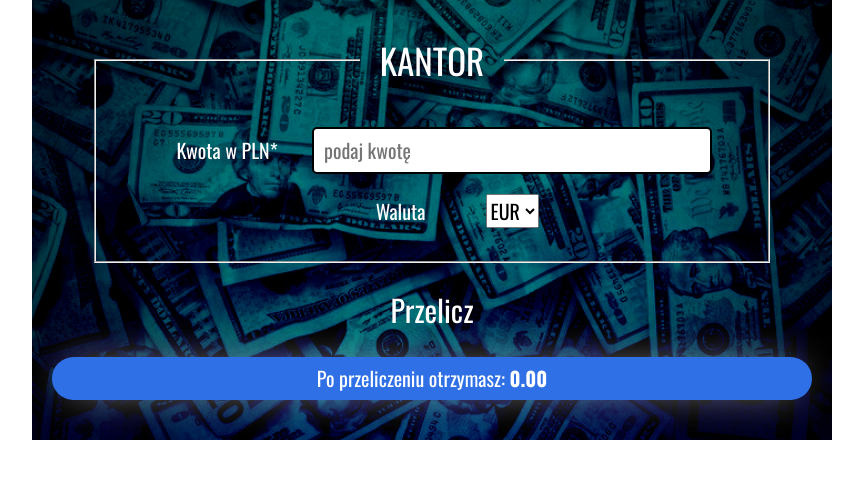
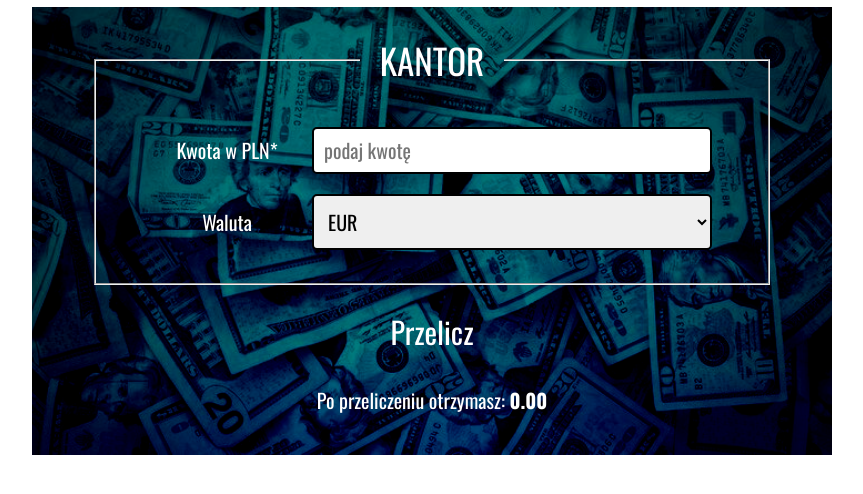
Before and after one commit to PiotrObrochta/currency-converter-react, a React (Create React App) app: page / in a window 1280 px wide. Shown: the top 494 px of the page, without its empty margins (208-1071 px from the left). Built offline with nearby package versions, Linux system fonts and the light colour scheme.

Commit message:
some minor changes to class styling

```diff
--- a/src/Form/style.css
+++ b/src/Form/style.css
@@ -16,13 +16,12 @@
 .form__button {
     font-size: 30px;
     width: 80%;
-    background-color: rgb(255, 255, 255);
     border-style: none;
     padding: 10px;
     color: rgb(255, 255, 255);
-    border-radius: 50px;
     background-color: transparent;
-    transition: color 0.2s;
+    transition: color 0.1s;
+    cursor: pointer;
 }
 
 .form__button:hover {
@@ -47,3 +46,12 @@
     max-width: 400px;
     border-radius: 5px;
 }
+
+.form__field--select {
+    padding: 10px;
+    border: 2px solid rgb(0, 0, 0);
+    width: 80%;
+    max-width: 400px;
+    border-radius: 5px;
+    cursor: pointer;
+}
--- a/src/Result/style.css
+++ b/src/Result/style.css
@@ -1,12 +1,6 @@
 .result {
     text-align: center;
-    background-color: rgb(48, 112, 231);
-    border-style: none;
     padding: 10px;
     color: rgb(255, 255, 255);
     font-size: 20px;
-    border-radius: 50px;
-    -webkit-box-shadow: 0px 0px 42px -14px rgba(255, 255, 255, 1);
-    -moz-box-shadow: 0px 0px 42px -14px rgba(255, 255, 255, 1);
-    box-shadow: 0px 0px 42px -14px rgba(255, 255, 255, 1);
 }
```
